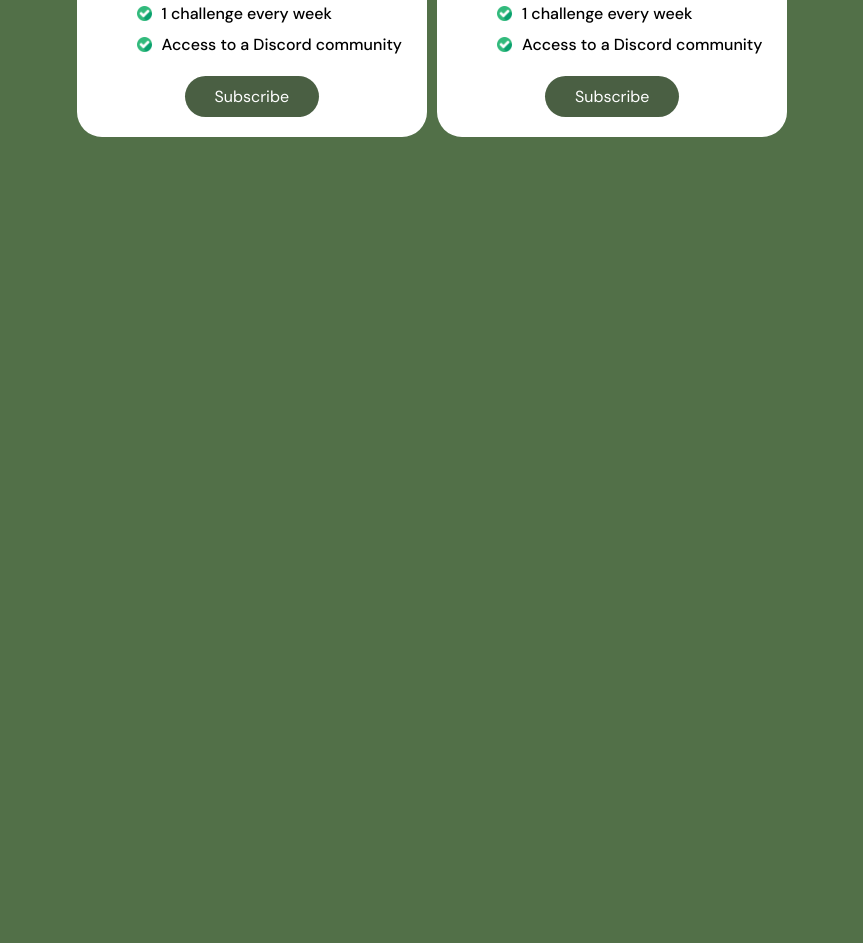
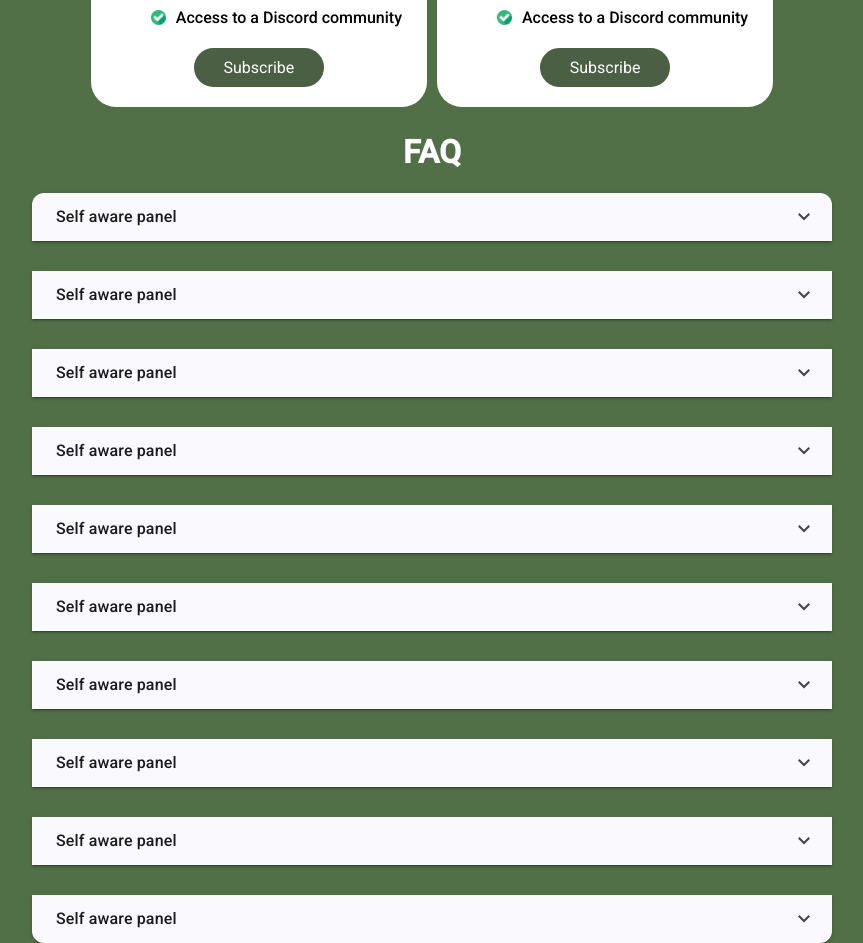
Before and after one commit to lblandin/wcc, an Angular app: page / in a window 1280 px wide. Shown: the part 780-1723 px from the top of the page, without its empty margins (208-1071 px from the left). Before the commit the page ends 922 px from the top, so only its background shows below. Built offline with nearby package versions, Linux system fonts and the light colour scheme.

Commit message:
Faq section

```diff
--- a/angular.json
+++ b/angular.json
@@ -27,6 +27,7 @@
               }
             ],
             "styles": [
+              "@angular/material/prebuilt-themes/azure-blue.css",
               "src/styles.css"
             ],
             "scripts": [],
@@ -90,6 +91,7 @@
               }
             ],
             "styles": [
+              "@angular/material/prebuilt-themes/azure-blue.css",
               "src/styles.css"
             ],
             "scripts": []
--- a/package.json
+++ b/package.json
@@ -12,10 +12,12 @@
   "private": true,
   "dependencies": {
     "@angular/animations": "^19.1.0",
+    "@angular/cdk": "^19.1.3",
     "@angular/common": "^19.1.0",
     "@angular/compiler": "^19.1.0",
     "@angular/core": "^19.1.0",
     "@angular/forms": "^19.1.0",
+    "@angular/material": "^19.1.3",
     "@angular/platform-browser": "^19.1.0",
     "@angular/platform-browser-dynamic": "^19.1.0",
     "@angular/platform-server": "^19.1.0",
--- a/src/app/app.component.html
+++ b/src/app/app.component.html
@@ -1,2 +1,3 @@
 <app-header></app-header>
 <app-pricing></app-pricing>
+<app-faq></app-faq>
--- a/src/app/app.component.ts
+++ b/src/app/app.component.ts
@@ -1,11 +1,11 @@
 import { Component } from '@angular/core';
-import { RouterOutlet } from '@angular/router';
 import { HeaderComponent } from './header/header.component';
 import { PricingComponent } from './pricing/pricing.component';
+import { FaqComponent } from './faq/faq.component';
 
 @Component({
   selector: 'app-root',
-  imports: [HeaderComponent, PricingComponent],
+  imports: [HeaderComponent, PricingComponent, FaqComponent],
   templateUrl: './app.component.html',
   styleUrl: './app.component.css'
 })
--- a/src/app/app.config.ts
+++ b/src/app/app.config.ts
@@ -3,7 +3,8 @@ import { provideRouter } from '@angular/router';
 
 import { routes } from './app.routes';
 import { provideClientHydration, withEventReplay } from '@angular/platform-browser';
+import { provideAnimationsAsync } from '@angular/platform-browser/animations/async';
 
 export const appConfig: ApplicationConfig = {
-  providers: [provideZoneChangeDetection({ eventCoalescing: true }), provideRouter(routes), provideClientHydration(withEventReplay())]
+  providers: [provideZoneChangeDetection({ eventCoalescing: true }), provideRouter(routes), provideClientHydration(withEventReplay()), provideAnimationsAsync()]
 };
--- /dev/null
+++ b/src/app/faq/faq.component.css
@@ -0,0 +1,14 @@
+.faq-container {
+    max-width: 800px;
+    margin-left: auto;
+    margin-right: auto;
+
+    h1 {
+        text-align: center;
+        color: #fff;
+    }
+}
+
+mat-expansion-panel {
+    margin-bottom: 30px;
+}
--- /dev/null
+++ b/src/app/faq/faq.component.html
@@ -0,0 +1,75 @@
+<div class="faq-container">
+    <h1>FAQ</h1>
+
+    <mat-accordion>
+        <mat-expansion-panel (opened)="panelOpenState.set(true)" (closed)="panelOpenState.set(false)">
+          <mat-expansion-panel-header>
+            <mat-panel-title> Self aware panel </mat-panel-title>
+          </mat-expansion-panel-header>
+          <p>I'm visible because I am open</p>
+        </mat-expansion-panel>
+
+        <mat-expansion-panel (opened)="panelOpenState.set(true)" (closed)="panelOpenState.set(false)">
+            <mat-expansion-panel-header>
+              <mat-panel-title> Self aware panel </mat-panel-title>
+            </mat-expansion-panel-header>
+            <p>I'm visible because I am open</p>
+          </mat-expansion-panel>
+
+          <mat-expansion-panel (opened)="panelOpenState.set(true)" (closed)="panelOpenState.set(false)">
+            <mat-expansion-panel-header>
+              <mat-panel-title> Self aware panel </mat-panel-title>
+            </mat-expansion-panel-header>
+            <p>I'm visible because I am open</p>
+          </mat-expansion-panel>
+
+          <mat-expansion-panel (opened)="panelOpenState.set(true)" (closed)="panelOpenState.set(false)">
+            <mat-expansion-panel-header>
+              <mat-panel-title> Self aware panel </mat-panel-title>
+            </mat-expansion-panel-header>
+            <p>I'm visible because I am open</p>
+          </mat-expansion-panel>
+
+          <mat-expansion-panel (opened)="panelOpenState.set(true)" (closed)="panelOpenState.set(false)">
+            <mat-expansion-panel-header>
+              <mat-panel-title> Self aware panel </mat-panel-title>
+            </mat-expansion-panel-header>
+            <p>I'm visible because I am open</p>
+          </mat-expansion-panel>
+
+          <mat-expansion-panel (opened)="panelOpenState.set(true)" (closed)="panelOpenState.set(false)">
+            <mat-expansion-panel-header>
+              <mat-panel-title> Self aware panel </mat-panel-title>
+            </mat-expansion-panel-header>
+            <p>I'm visible because I am open</p>
+          </mat-expansion-panel>
+
+          <mat-expansion-panel (opened)="panelOpenState.set(true)" (closed)="panelOpenState.set(false)">
+            <mat-expansion-panel-header>
+              <mat-panel-title> Self aware panel </mat-panel-title>
+            </mat-expansion-panel-header>
+            <p>I'm visible because I am open</p>
+          </mat-expansion-panel>
+
+          <mat-expansion-panel (opened)="panelOpenState.set(true)" (closed)="panelOpenState.set(false)">
+            <mat-expansion-panel-header>
+              <mat-panel-title> Self aware panel </mat-panel-title>
+            </mat-expansion-panel-header>
+            <p>I'm visible because I am open</p>
+          </mat-expansion-panel>
+
+          <mat-expansion-panel (opened)="panelOpenState.set(true)" (closed)="panelOpenState.set(false)">
+            <mat-expansion-panel-header>
+              <mat-panel-title> Self aware panel </mat-panel-title>
+            </mat-expansion-panel-header>
+            <p>I'm visible because I am open</p>
+          </mat-expansion-panel>
+
+          <mat-expansion-panel (opened)="panelOpenState.set(true)" (closed)="panelOpenState.set(false)">
+            <mat-expansion-panel-header>
+              <mat-panel-title> Self aware panel </mat-panel-title>
+            </mat-expansion-panel-header>
+            <p>I'm visible because I am open</p>
+          </mat-expansion-panel>
+    </mat-accordion>
+</div>
--- /dev/null
+++ b/src/app/faq/faq.component.ts
@@ -0,0 +1,13 @@
+import {ChangeDetectionStrategy, Component, signal} from '@angular/core';
+import {MatExpansionModule} from '@angular/material/expansion';
+
+@Component({
+  selector: 'app-faq',
+  imports: [MatExpansionModule],
+  templateUrl: './faq.component.html',
+  styleUrl: './faq.component.css',
+  changeDetection: ChangeDetectionStrategy.OnPush
+})
+export class FaqComponent {
+  readonly panelOpenState = signal(false);
+}
--- a/src/index.html
+++ b/src/index.html
@@ -9,8 +9,10 @@
   <link rel="preconnect" href="https://fonts.gstatic.com" crossorigin>
   <link href="https://fonts.googleapis.com/css2?family=DM+Sans:ital,opsz,wght@0,9..40,100..1000;1,9..40,100..1000&display=swap" rel="stylesheet">
   <meta name="viewport" content="width=device-width, initial-scale=1">
+  <link href="https://fonts.googleapis.com/css2?family=Roboto:wght@300;400;500&display=swap" rel="stylesheet">
+  <link href="https://fonts.googleapis.com/icon?family=Material+Icons" rel="stylesheet">
 </head>
-<body>
+<body class="mat-typography">
   <app-root></app-root>
 </body>
 </html>
--- a/src/styles.css
+++ b/src/styles.css
@@ -13,3 +13,5 @@ html {
     height: 100%;
     margin: 0 !important;
 }
+html, body { height: 100%; }
+body { margin: 0; font-family: Roboto, "Helvetica Neue", sans-serif; }
```
Also changed, not shown: 2 other files (tests, documents, lock files or other folders).
